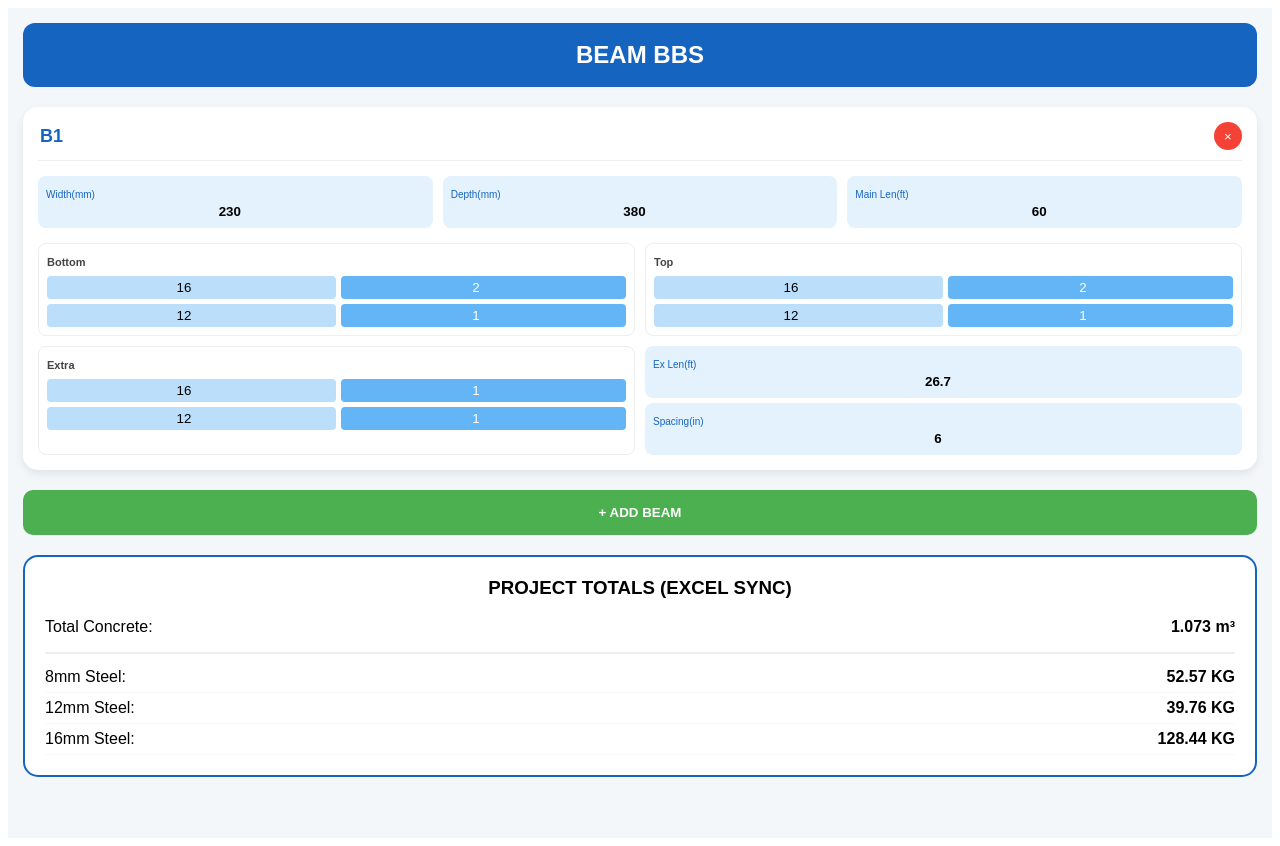
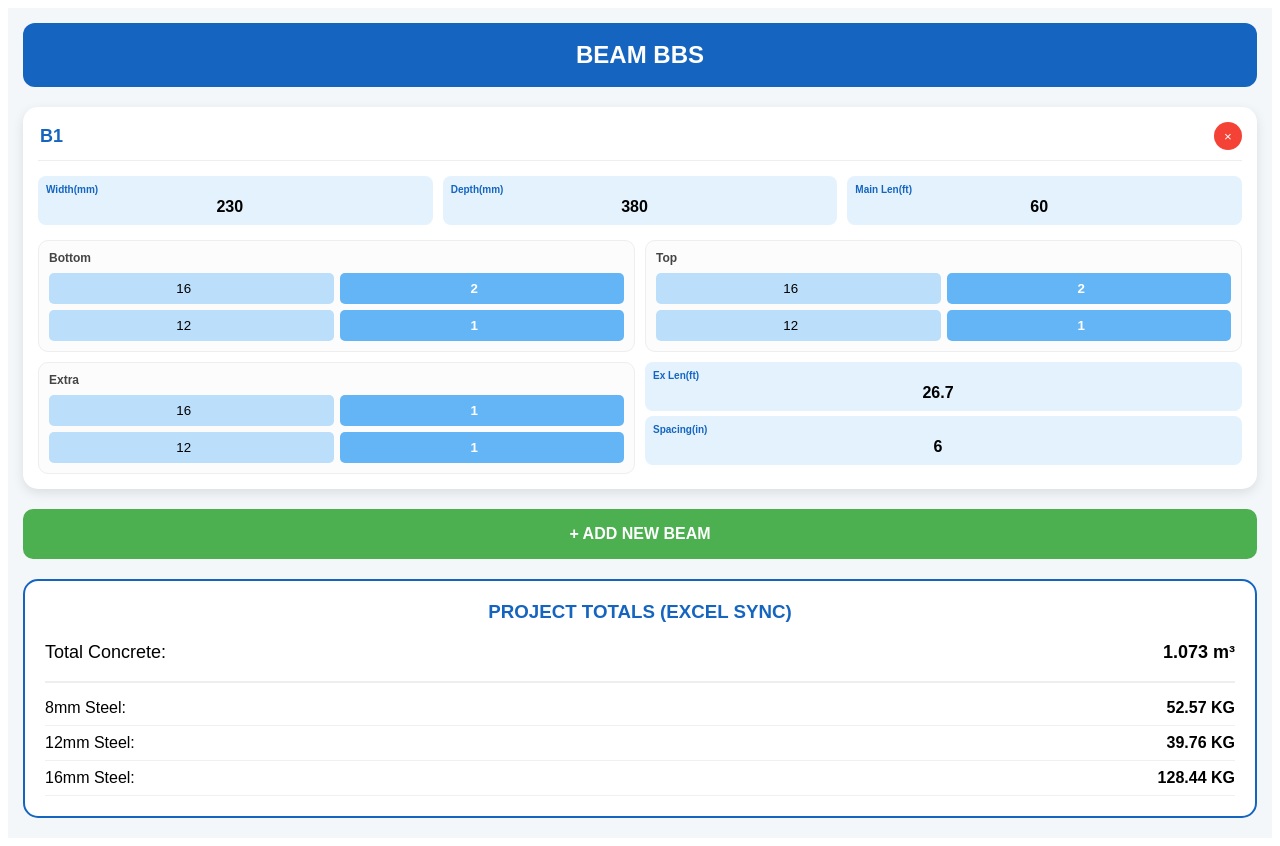
Before and after one commit to Movieeesss/BEAM-BBS, a React (Vite) app: page / in a window 1280 px wide. Built offline with nearby package versions, Linux system fonts and the light colour scheme.

Commit message:
Update BeamBBS.tsx

```diff
--- a/src/BeamBBS.tsx
+++ b/src/BeamBBS.tsx
@@ -2,9 +2,9 @@ import React, { useState, useMemo, useCallback } from 'react';
 import jsPDF from 'jspdf';
 import autoTable from 'jspdf-autotable';
 
-/** * EXACT EXCEL REFERENCE DATA (Used to match your 110kg and 195kg results)
- * weight: Bundle Weight (Columns V, W, X, Y)
- * rods: Rods per Bundle (Columns P, Q, R, S)
+/** * FRESH EXCEL REFERENCE MAPPING
+ * weight: Bundle Weight (V, W, X, Y)
+ * rods: Rods per Bundle (P, Q, R, S)
  */
 const EXCEL_REF: Record<number, { weight: number; rods: number }> = {
   8: { weight: 47.4, rods: 10 },
@@ -16,7 +16,7 @@ const EXCEL_REF: Record<number, { weight: number; rods: number }> = {
 };
 
 const FT_TO_M = 0.3048;
-const UNIT_LEN_M = 12;
+const ROD_UNIT_M = 12;
 
 interface RodSet {
   dia1: number; num1: string;
@@ -61,7 +61,7 @@ const BeamBBS: React.FC = () => {
   }, []);
 
   const addBeam = () => {
-    setBeams([...beams, { ...beams[0], id: Date.now().toString(), grid: `B${beams.length + 1}` }]);
+    setBeams(prev => [...prev, { ...prev[0], id: Date.now().toString(), grid: `B${prev.length + 1}` }]);
   };
 
   const deleteBeam = (id: string) => {
@@ -70,7 +70,7 @@ const BeamBBS: React.FC = () => {
 
   const results = useMemo(() => {
     const summary: Record<number, number> = { 8: 0, 10: 0, 12: 0, 16: 0, 20: 0, 25: 0 };
-    let totalConcrete = 0;
+    let grandConcrete = 0;
 
     const detailed = beams.map(beam => {
       const wM = (parseFloat(beam.width) || 0) / 1000;
@@ -79,22 +79,19 @@ const BeamBBS: React.FC = () => {
       const lExtraM = (parseFloat(beam.lenExtra) || 0) * FT_TO_M;
       const sIn = parseFloat(beam.spacing) || 6;
 
-      // Concrete: W * (D - 0.125) * L (Meters)
+      // FRESH CONCRETE LOGIC: 0.23 * (0.38 - 0.125) * (60 * 0.3048) = 1.073
       const vol = wM * (dM - 0.125) * lMainM;
-      totalConcrete += vol;
+      grandConcrete += vol;
 
-      /**
-       * EXCEL LOGIC (Per Cell):
-       * 1. Total Meters = Length * Count
-       * 2. Bundles = Total Meters / (Rods in Bundle * 12)
-       * 3. KG = Bundles * Bundle Weight
-       */
-      const getCellKg = (dia: number, nos: string, len: number) => {
-        const totalM = len * (parseFloat(nos) || 0);
+      // FRESH BUNDLE CALCULATION LOGIC (CELL-BY-CELL)
+      const getCellKg = (dia: number, nos: string, lenM: number) => {
+        const count = parseFloat(nos) || 0;
+        if (count === 0) return 0;
+        const totalMeters = lenM * count;
         const ref = EXCEL_REF[dia];
-        if (!ref || totalM === 0) return 0;
-        const kg = (totalM / (ref.rods * UNIT_LEN_M)) * ref.weight;
-        summary[dia] += kg;
+        // KG = (Meters / (RodsPerBundle * 12)) * BundleWeight
+        const kg = (totalMeters / (ref.rods * ROD_UNIT_M)) * ref.weight;
+        summary[dia] = (summary[dia] || 0) + kg;
         return kg;
       };
 
@@ -105,16 +102,18 @@ const BeamBBS: React.FC = () => {
       const e1 = getCellKg(beam.extra.dia1, beam.extra.num1, lExtraM);
       const e2 = getCellKg(beam.extra.dia2, beam.extra.num2, lExtraM);
 
-      // Stirrup Calculation (Exact match for 49.8 KG)
+      // FRESH STIRRUP LOGIC (49.8 KG Match)
       const stirrupCutM = (((wM * 1000 - 80) * 2) + ((dM * 1000 - 80) * 2) + 200) / 1000;
-      const qty = Math.ceil(((parseFloat(beam.lenMain) || 0) * 12) / sIn) + 1;
-      const stirrupKg = ((stirrupCutM * qty) / (EXCEL_REF[beam.diaStirrups].rods * UNIT_LEN_M)) * EXCEL_REF[beam.diaStirrups].weight;
-      summary[beam.diaStirrups] += stirrupKg;
+      const stirrupQty = Math.ceil(((parseFloat(beam.lenMain) || 0) * 12) / sIn) + 1;
+      const sTotalM = stirrupCutM * stirrupQty;
+      const sRef = EXCEL_REF[beam.diaStirrups];
+      const sKg = (sTotalM / (sRef.rods * ROD_UNIT_M)) * sRef.weight;
+      summary[beam.diaStirrups] += sKg;
 
-      return { ...beam, vol, beamTotal: b1+b2+t1+t2+e1+e2+stirrupKg };
+      return { ...beam, vol, beamTotal: b1 + b2 + t1 + t2 + e1 + e2 + sKg };
     });
 
-    return { detailed, summary, totalConcrete };
+    return { detailed, summary, grandConcrete };
   }, [beams]);
 
   return (
@@ -124,42 +123,43 @@ const BeamBBS: React.FC = () => {
       </header>
 
       {beams.map(beam => (
-        <div key={beam.id} style={{ backgroundColor: '#fff', borderRadius: '15px', padding: '15px', marginBottom: '20px', boxShadow: '0 4px 10px rgba(0,0,0,0.08)' }}>
+        <div key={beam.id} style={{ backgroundColor: '#fff', borderRadius: '15px', padding: '15px', marginBottom: '20px', boxShadow: '0 4px 12px rgba(0,0,0,0.1)' }}>
           <div style={{ display: 'flex', justifyContent: 'space-between', borderBottom: '1px solid #eee', paddingBottom: '10px', marginBottom: '15px' }}>
             <input value={beam.grid} onChange={e => updateBeam(beam.id, 'grid', e.target.value)} style={{ fontWeight: 'bold', border: 'none', color: '#1565c0', fontSize: '18px', width: '100px' }} />
             <button onClick={() => deleteBeam(beam.id)} style={{ background: '#f44336', color: '#fff', border: 'none', borderRadius: '50%', width: '28px', height: '28px', cursor: 'pointer' }}>×</button>
           </div>
 
           <div style={{ display: 'grid', gridTemplateColumns: 'repeat(3, 1fr)', gap: '10px', marginBottom: '15px' }}>
-            <InputBox label="Width(mm)" value={beam.width} onChange={v => updateBeam(beam.id, 'width', v)} />
-            <InputBox label="Depth(mm)" value={beam.depth} onChange={v => updateBeam(beam.id, 'depth', v)} />
-            <InputBox label="Main Len(ft)" value={beam.lenMain} onChange={v => updateBeam(beam.id, 'lenMain', v)} />
+            <DataInput label="Width(mm)" value={beam.width} onChange={v => updateBeam(beam.id, 'width', v)} />
+            <DataInput label="Depth(mm)" value={beam.depth} onChange={v => updateBeam(beam.id, 'depth', v)} />
+            <DataInput label="Main Len(ft)" value={beam.lenMain} onChange={v => updateBeam(beam.id, 'lenMain', v)} />
           </div>
 
           <div style={{ display: 'grid', gridTemplateColumns: '1fr 1fr', gap: '10px' }}>
-            <RodRow label="Bottom" rod={beam.bottom} onUpdate={(f,v) => updateBeam(beam.id, `bottom.${f}`, v)} />
-            <RodRow label="Top" rod={beam.top} onUpdate={(f,v) => updateBeam(beam.id, `top.${f}`, v)} />
+            <ReinforcementRow label="Bottom" rod={beam.bottom} onUpdate={(f, v) => updateBeam(beam.id, `bottom.${f}`, v)} />
+            <ReinforcementRow label="Top" rod={beam.top} onUpdate={(f, v) => updateBeam(beam.id, `top.${f}`, v)} />
           </div>
 
           <div style={{ display: 'grid', gridTemplateColumns: '1fr 1fr', gap: '10px', marginTop: '10px' }}>
-            <RodRow label="Extra" rod={beam.extra} onUpdate={(f,v) => updateBeam(beam.id, `extra.${f}`, v)} />
+            <ReinforcementRow label="Extra" rod={beam.extra} onUpdate={(f, v) => updateBeam(beam.id, `extra.${f}`, v)} />
             <div style={{ display: 'flex', flexDirection: 'column', gap: '5px' }}>
-              <InputBox label="Ex Len(ft)" value={beam.lenExtra} onChange={v => updateBeam(beam.id, 'lenExtra', v)} />
-              <InputBox label="Spacing(in)" value={beam.spacing} onChange={v => updateBeam(beam.id, 'spacing', v)} />
+              <DataInput label="Ex Len(ft)" value={beam.lenExtra} onChange={v => updateBeam(beam.id, 'lenExtra', v)} />
+              <DataInput label="Spacing(in)" value={beam.spacing} onChange={v => updateBeam(beam.id, 'spacing', v)} />
             </div>
           </div>
         </div>
       ))}
 
-      <button onClick={addBeam} style={{ width: '100%', padding: '15px', backgroundColor: '#4caf50', color: '#fff', border: 'none', borderRadius: '10px', fontWeight: 'bold', cursor: 'pointer', marginBottom: '20px' }}>+ ADD BEAM</button>
+      <button onClick={addBeam} style={{ width: '100%', padding: '16px', backgroundColor: '#4caf50', color: '#fff', border: 'none', borderRadius: '10px', fontWeight: 'bold', cursor: 'pointer', marginBottom: '20px', fontSize: '16px' }}>+ ADD NEW BEAM</button>
 
       <div style={{ backgroundColor: '#fff', padding: '20px', borderRadius: '15px', border: '2px solid #1565c0' }}>
-        <h3 style={{ marginTop: 0, textAlign: 'center' }}>PROJECT TOTALS (EXCEL SYNC)</h3>
-        <p style={{ display: 'flex', justifyContent: 'space-between' }}>Total Concrete: <strong>{results.totalConcrete.toFixed(3)} m³</strong></p>
+        <h3 style={{ marginTop: 0, textAlign: 'center', color: '#1565c0' }}>PROJECT TOTALS (EXCEL SYNC)</h3>
+        <p style={{ display: 'flex', justifyContent: 'space-between', fontSize: '18px' }}>Total Concrete: <strong>{results.grandConcrete.toFixed(3)} m³</strong></p>
         <hr style={{ border: '0.5px solid #eee' }} />
         {Object.entries(results.summary).map(([dia, kg]) => kg > 0 && (
-          <div key={dia} style={{ display: 'flex', justifyContent: 'space-between', padding: '6px 0', borderBottom: '1px solid #f9f9f9' }}>
-            <span>{dia}mm Steel:</span> <strong>{kg.toFixed(2)} KG</strong>
+          <div key={dia} style={{ display: 'flex', justifyContent: 'space-between', padding: '8px 0', borderBottom: '1px solid #f0f0f0' }}>
+            <span style={{ fontSize: '16px' }}>{dia}mm Steel:</span>
+            <strong style={{ fontSize: '16px' }}>{kg.toFixed(2)} KG</strong>
           </div>
         ))}
       </div>
@@ -167,25 +167,25 @@ const BeamBBS: React.FC = () => {
   );
 };
 
-const InputBox = ({ label, value, onChange }: any) => (
+const DataInput = ({ label, value, onChange }: any) => (
   <div style={{ backgroundColor: '#e3f2fd', padding: '8px', borderRadius: '8px' }}>
-    <label style={{ fontSize: '10px', color: '#1565c0', display: 'bold' }}>{label}</label>
-    <input type="number" value={value} onChange={e => onChange(e.target.value)} style={{ width: '100%', border: 'none', background: 'transparent', textAlign: 'center', fontWeight: 'bold', outline: 'none' }} />
+    <label style={{ fontSize: '10px', color: '#1565c0', display: 'block', fontWeight: 'bold', marginBottom: '2px' }}>{label}</label>
+    <input type="number" value={value} onChange={e => onChange(e.target.value)} style={{ width: '100%', border: 'none', background: 'transparent', textAlign: 'center', fontWeight: 'bold', outline: 'none', fontSize: '16px' }} />
   </div>
 );
 
-const RodRow = ({ label, rod, onUpdate }: any) => {
-  const active = (n: any) => (parseFloat(n) || 0) > 0;
+const ReinforcementRow = ({ label, rod, onUpdate }: any) => {
+  const isActive = (n: any) => (parseFloat(n) || 0) > 0;
   return (
-    <div style={{ border: '1px solid #eee', padding: '8px', borderRadius: '8px' }}>
-      <span style={{ fontSize: '11px', fontWeight: 'bold', color: '#444' }}>{label}</span>
-      <div style={{ display: 'flex', gap: '5px', marginTop: '6px' }}>
-        <input type="number" value={rod.dia1} onChange={e => onUpdate('dia1', e.target.value)} style={{ width: '50%', background: active(rod.num1) ? '#bbdefb' : '#f5f5f5', border: 'none', borderRadius: '4px', textAlign: 'center', padding: '4px' }} />
-        <input type="number" value={rod.num1} onChange={e => onUpdate('num1', e.target.value)} style={{ width: '50%', background: active(rod.num1) ? '#64b5f6' : '#eee', border: 'none', borderRadius: '4px', textAlign: 'center', color: active(rod.num1) ? '#fff' : '#000' }} />
+    <div style={{ border: '1px solid #eee', padding: '10px', borderRadius: '10px', backgroundColor: '#fcfcfc' }}>
+      <span style={{ fontSize: '12px', fontWeight: 'bold', color: '#444', display: 'block', marginBottom: '8px' }}>{label}</span>
+      <div style={{ display: 'flex', gap: '6px', marginBottom: '6px' }}>
+        <input type="number" value={rod.dia1} onChange={e => onUpdate('dia1', e.target.value)} style={{ width: '50%', background: isActive(rod.num1) ? '#bbdefb' : '#f5f5f5', border: 'none', borderRadius: '5px', textAlign: 'center', padding: '8px' }} />
+        <input type="number" value={rod.num1} onChange={e => onUpdate('num1', e.target.value)} style={{ width: '50%', background: isActive(rod.num1) ? '#64b5f6' : '#eee', border: 'none', borderRadius: '5px', textAlign: 'center', color: isActive(rod.num1) ? '#fff' : '#000', fontWeight: 'bold', padding: '8px' }} />
       </div>
-      <div style={{ display: 'flex', gap: '5px', marginTop: '5px' }}>
-        <input type="number" value={rod.dia2} onChange={e => onUpdate('dia2', e.target.value)} style={{ width: '50%', background: active(rod.num2) ? '#bbdefb' : '#f5f5f5', border: 'none', borderRadius: '4px', textAlign: 'center', padding: '4px' }} />
-        <input type="number" value={rod.num2} onChange={e => onUpdate('num2', e.target.value)} style={{ width: '50%', background: active(rod.num2) ? '#64b5f6' : '#eee', border: 'none', borderRadius: '4px', textAlign: 'center', color: active(rod.num2) ? '#fff' : '#000' }} />
+      <div style={{ display: 'flex', gap: '6px' }}>
+        <input type="number" value={rod.dia2} onChange={e => onUpdate('dia2', e.target.value)} style={{ width: '50%', background: isActive(rod.num2) ? '#bbdefb' : '#f5f5f5', border: 'none', borderRadius: '5px', textAlign: 'center', padding: '8px' }} />
+        <input type="number" value={rod.num2} onChange={e => onUpdate('num2', e.target.value)} style={{ width: '50%', background: isActive(rod.num2) ? '#64b5f6' : '#eee', border: 'none', borderRadius: '5px', textAlign: 'center', color: isActive(rod.num2) ? '#fff' : '#000', fontWeight: 'bold', padding: '8px' }} />
       </div>
     </div>
   );
```
